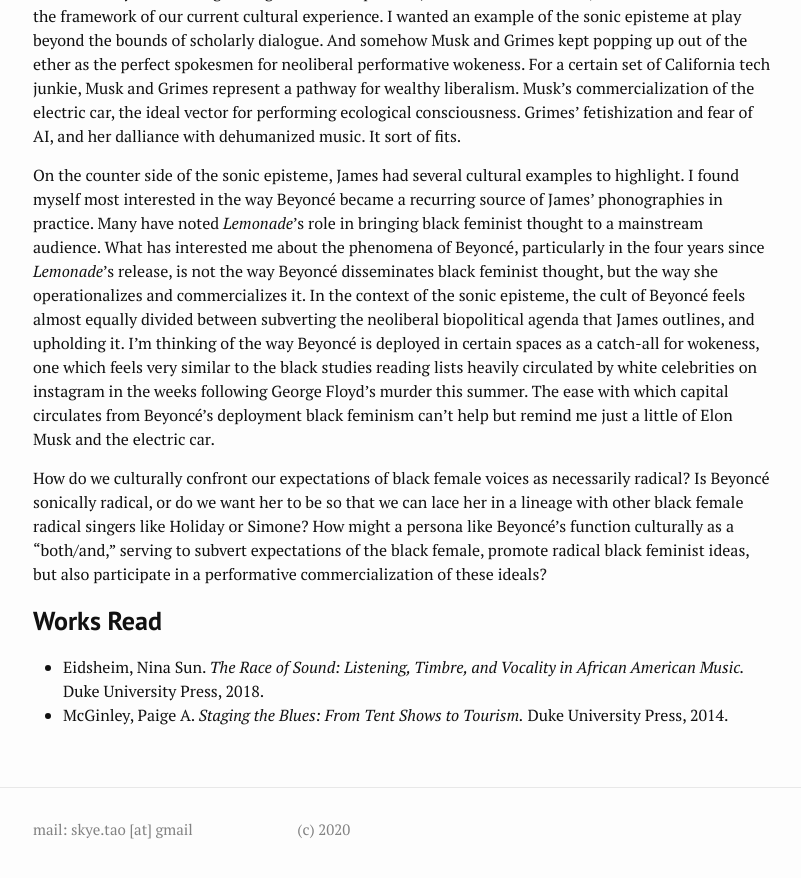
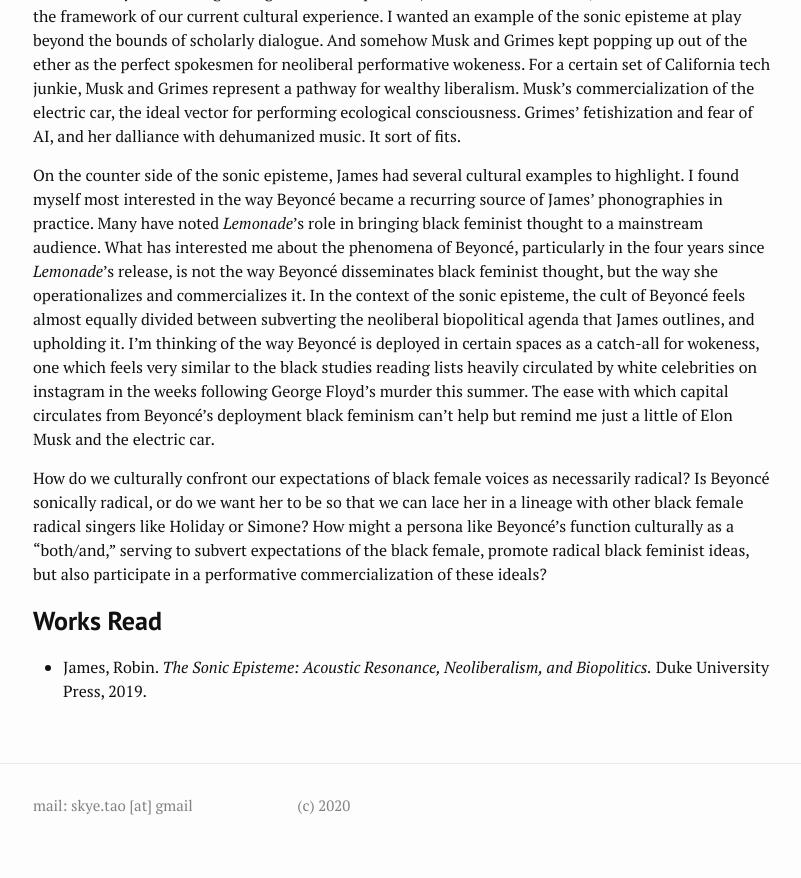
Before and after one commit to skyetao/skye-dot-com, a Jekyll site: the page built from _posts/2020-09-15-beyonce.md, in a window 1280 px wide and 900 px high, scrolled down 787 px. Shown: the top 878 px of the window, without its empty margins (237-1038 px from the left). Built offline with Jekyll 4.4.1, drawn with Linux system fonts in a browser that asks for light colours; some web fonts are replaced.

Commit message:
Post 3_citation edits

```diff
--- a/_posts/2020-09-15-beyonce.md
+++ b/_posts/2020-09-15-beyonce.md
@@ -17,5 +17,4 @@
 
 ### Works Read
 
-- Eidsheim, Nina Sun. *The Race of Sound: Listening, Timbre, and Vocality in African American Music.* Duke University Press, 2018.
-- McGinley, Paige A. *Staging the Blues: From Tent Shows to Tourism.* Duke University Press, 2014.
+- James, Robin. *The Sonic Episteme: Acoustic Resonance, Neoliberalism, and Biopolitics.* Duke University Press, 2019.
```
